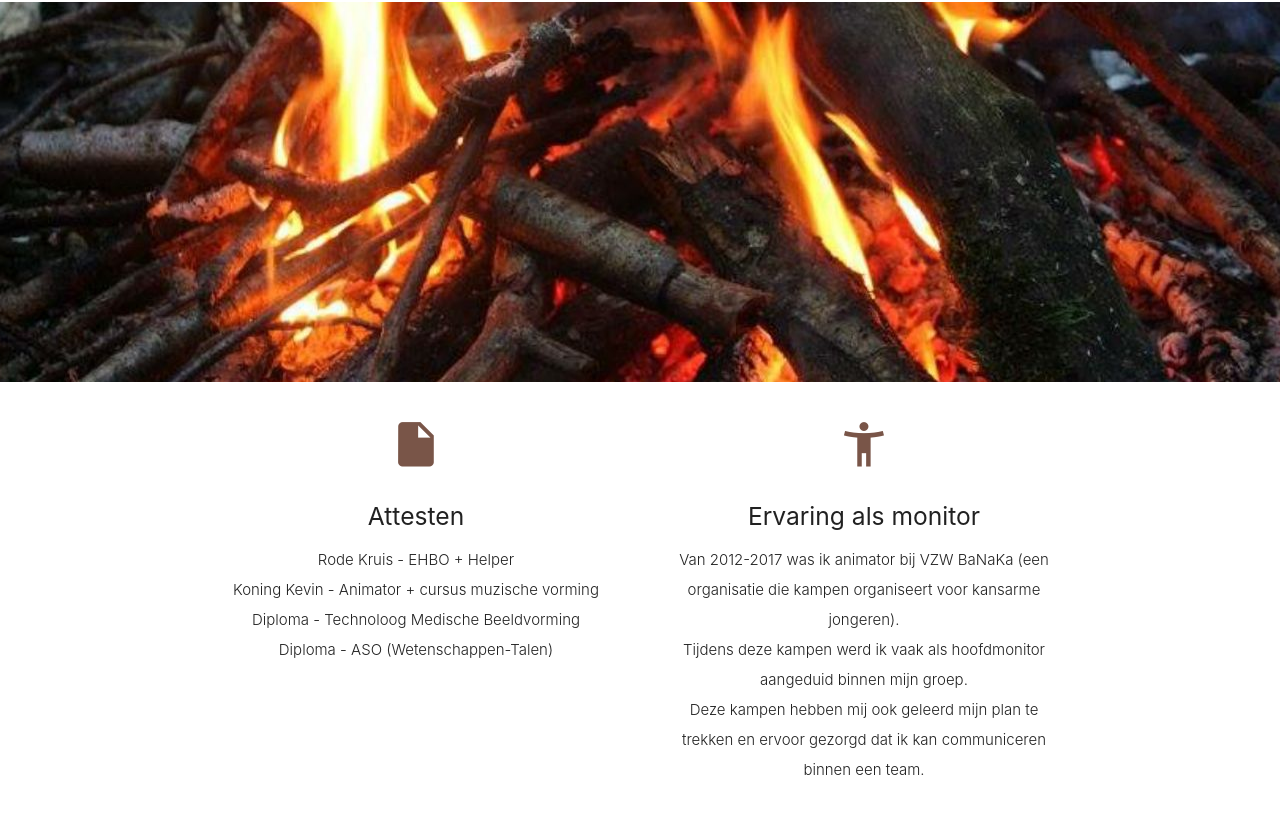
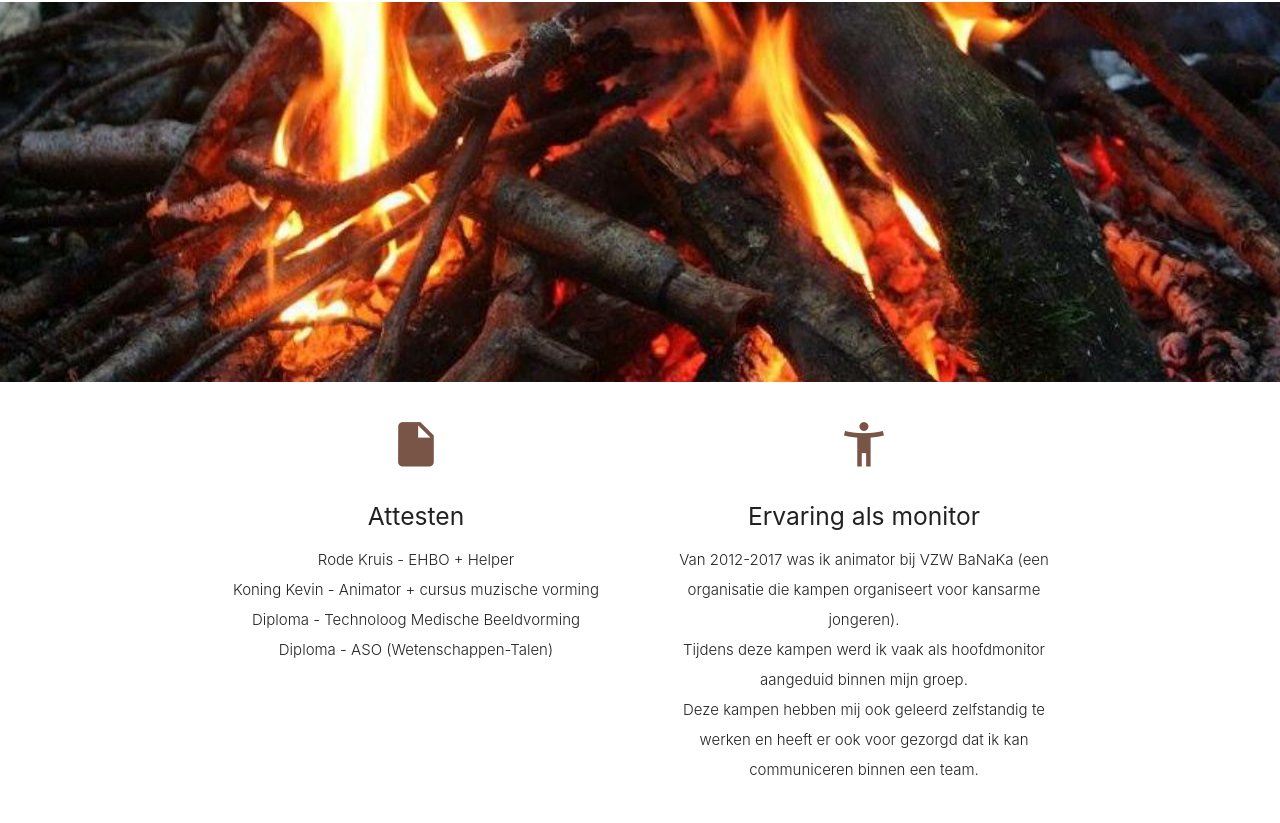
Before and after one commit to GlennBeeckman/PortFolioAf, a plain HTML site: page index.html in a window 1280 px wide. Shown: the part 2395-3218 px from the top of the page. Drawn offline with nearby package versions, Linux system fonts and the light colour scheme.

Commit message:
kleine aanpassing

```diff
--- a/index.html
+++ b/index.html
@@ -213,7 +213,7 @@
           <p class="light center">
               Van 2012-2017 was ik animator bij VZW BaNaKa (een organisatie die kampen organiseert voor kansarme jongeren). <br>
               Tijdens deze kampen werd ik vaak als hoofdmonitor aangeduid binnen mijn groep. <br>
-              Deze kampen hebben mij ook geleerd mijn plan te trekken en ervoor gezorgd dat ik kan communiceren binnen een team.
+              Deze kampen hebben mij ook geleerd zelfstandig te werken en heeft er ook voor gezorgd dat ik kan communiceren binnen een team.
           </p>
         </div>
       </div>
```
